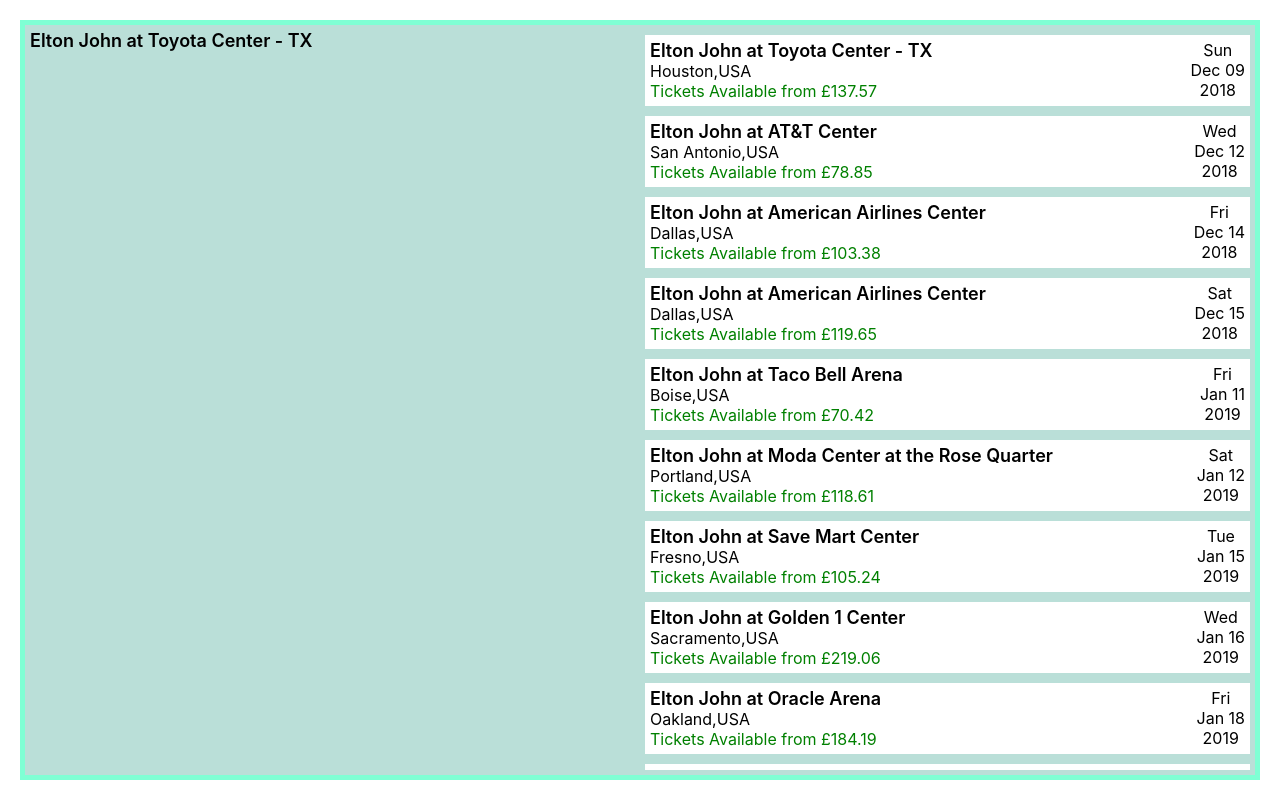
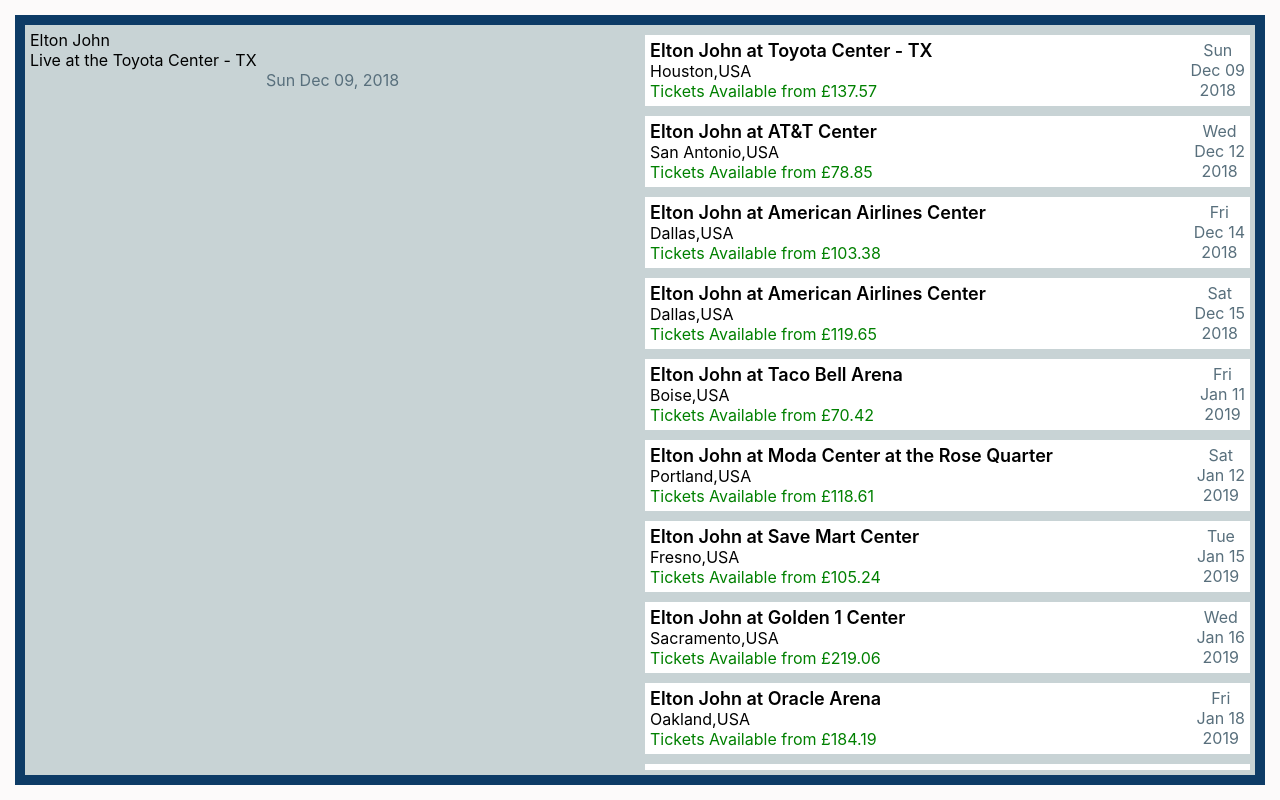
Before and after one commit to hay-sam/vgogo-challenge, a React (Create React App) app: page / in a window 1280 px wide. Built offline with nearby package versions, Linux system fonts and the light colour scheme.

Commit message:
one event

```diff
--- a/src/SelectedEvent.js
+++ b/src/SelectedEvent.js
@@ -5,9 +5,49 @@
   const {event} = props
   return (
     <div className="app-section">
-      <div className="event-item-title">
-        {event.EventName} at {event.VenueName}
+      <div id="selected">
+        <div id="event-title">
+          <div id="event-artist">{event.EventName}</div>
+          <div id="event-venue">
+            Live at the {event.VenueName}
+          </div>
+        </div>
+        <div id="event-date">
+        <div className="event-date">
+        {event.Day+ " "}
+            {event.Month} {event.CalendarViewModel.DayOfMonth},{" "+event.CalendarViewModel.Year}
+          </div>
+        </div>
+        <div id="event-info"></div>
       </div>
+     {/* <div className="event-item-info">
+        <div className="event-item-title">
+          {event.EventName} at {event.VenueName}
+        </div>
+        <div className="event-item-location">
+          {event.VenueCity},{event.VenueCountry}
+        </div>
+        {(event.AvailableTickets > 0)?
+          <div className="green">
+            Tickets Available from {event.MinPrice}
+          </div>
+          :
+          <div className="red">
+            Sold Out
+          </div>
+        }
+        </div>
+        <div className="event-date">
+          <div className="month">
+            {event.Day}
+          </div>
+          <div className="day">
+            {event.Month} {event.CalendarViewModel.DayOfMonth}
+          </div>
+          <div className="year">
+            {event.CalendarViewModel.Year}
+          </div>
+      </div> */}
     </div>
   )
 }
--- a/src/index.css
+++ b/src/index.css
@@ -20,17 +20,17 @@
 #App {
   display: flex;
   justify-content: center;
-  border: 20px white solid;
-  padding: 5px;
+  border: 15px #FCFAFA solid;
+  padding: 10px;
   min-height: 600px;
   height: 100vh;
-  background-color: aquamarine;
+  background-color: #0D3B66;
 
 }
 
 .app-section{
   flex: 0 0 50%;
-  background-color: rgba(214, 209, 219, 0.692);
+  background-color: #C8D3D5;
   padding: 5px;
 }
 
@@ -61,6 +61,7 @@
 .event-date{
   text-align: center;
   min-width: max-content;
+  color: #586F7C
 }
 
 .green{
```
